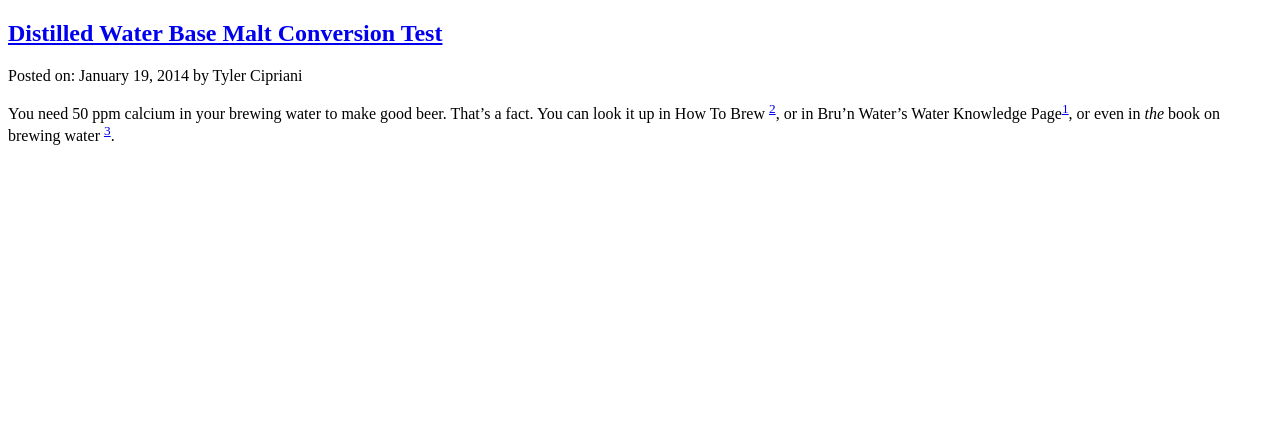
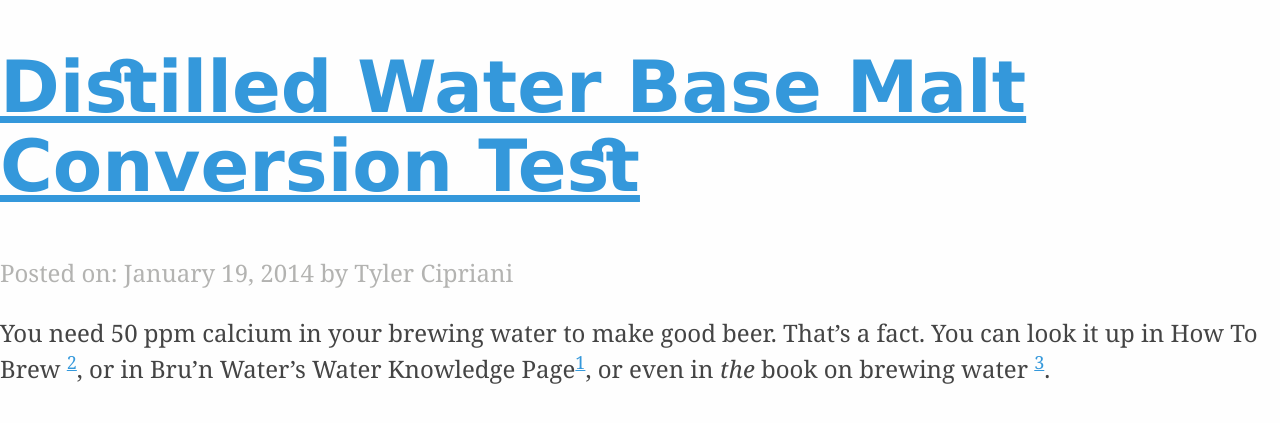
Before and after one commit to thcipriani/brewing, a Jekyll site: the page built from index.md, in a window 1280 px wide. Shown: the top 423 px of the page. Built offline with Jekyll 4.4.1, drawn with Linux system fonts in a browser that asks for light colours; nearby versions of some CDN libraries; Markdown is read by kramdown in place of the engine named in the settings.

Commit message:
Fix stylesheet path in layout

```diff
--- a/_layouts/default.html
+++ b/_layouts/default.html
@@ -13,7 +13,7 @@
             <script type="text/javascript" src="/scripts/html5shiv-min.js"></script>
         <![endif]-->
 
-        <link rel="stylesheet" type="text/css" href="brewing/css/main.css" />
+        <link rel="stylesheet" type="text/css" href="/brewing/css/main.css" />
     </head>
     <body>
 
```
